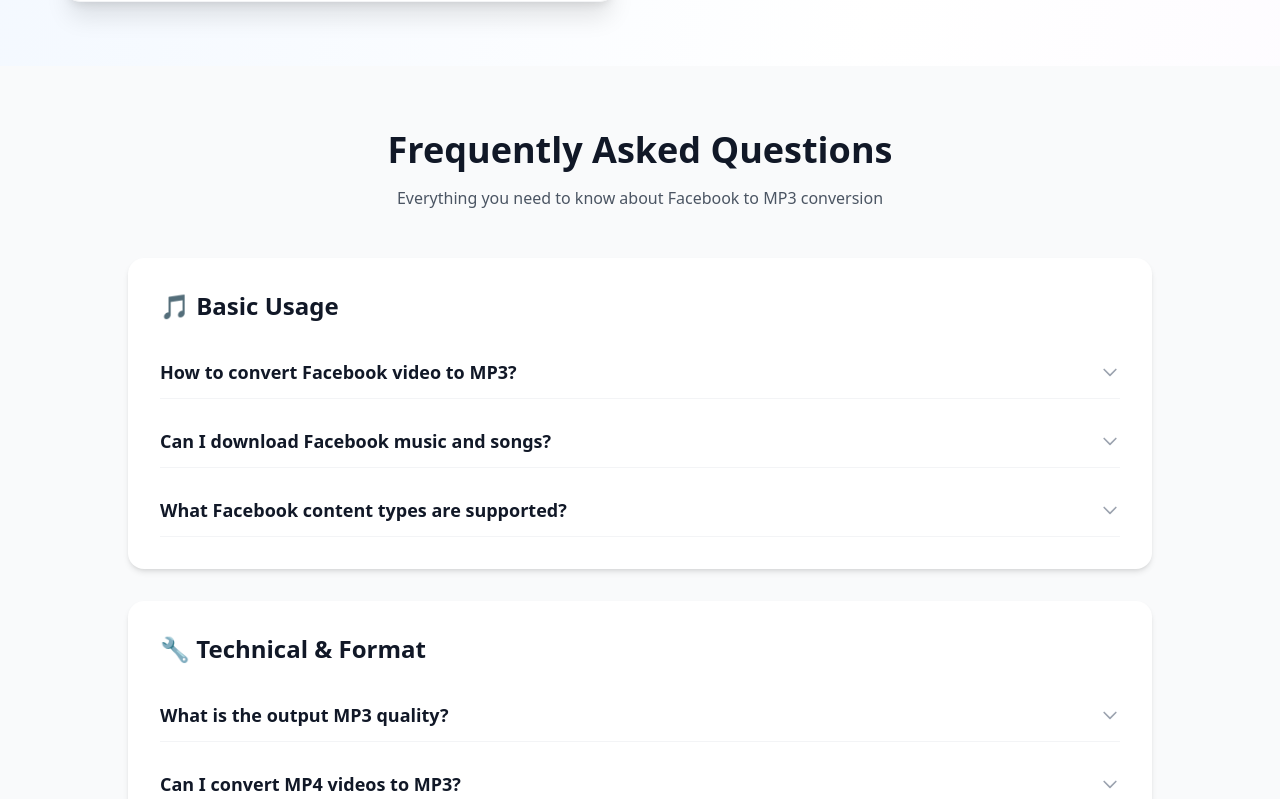
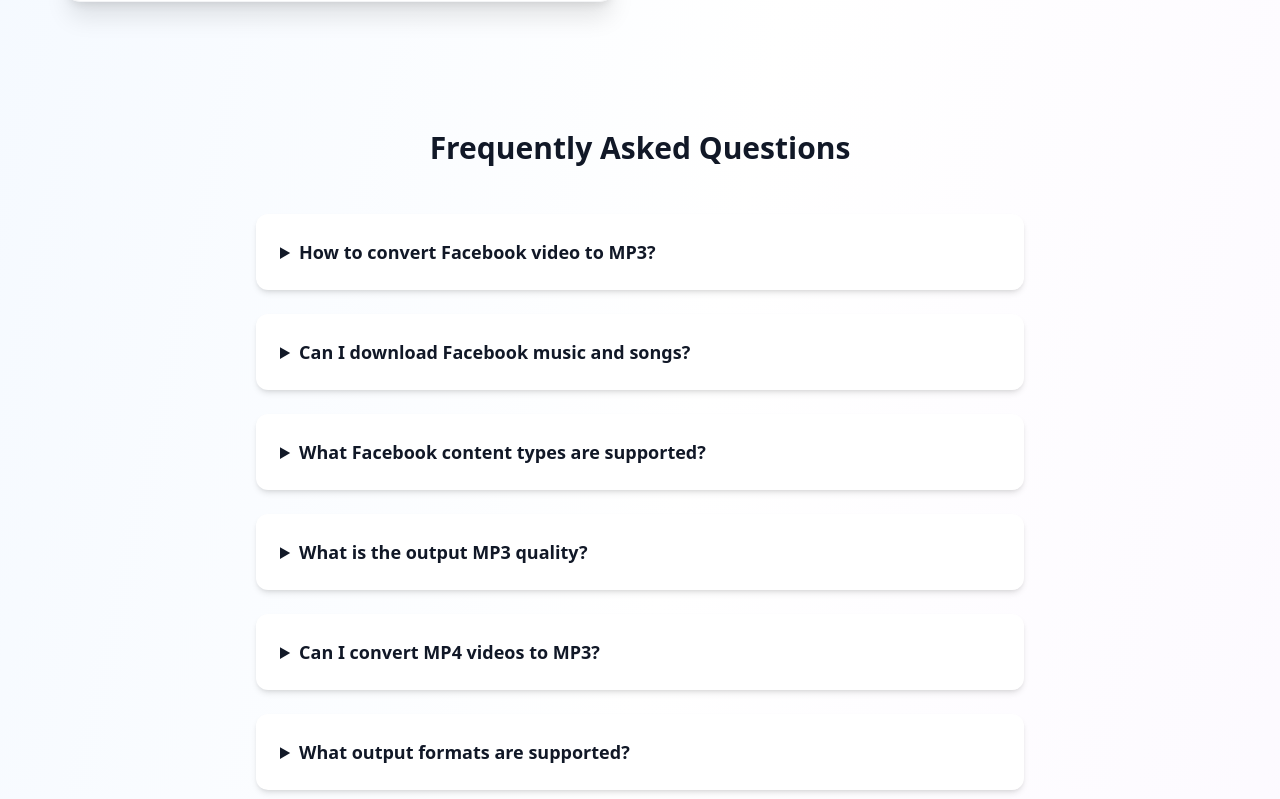
Before and after one commit to frankchen622/fb-video-downloader, a Next.js app: page /facebook-to-mp3 in a window 1280 px wide. Shown: the part 2261-3060 px from the top of the page. Built offline with nearby package versions, Linux system fonts and the light colour scheme.

Commit message:
Simplify FAQ layout: remove categories, use flat list format

```diff
--- a/pages/facebook-to-mp3.tsx
+++ b/pages/facebook-to-mp3.tsx
@@ -460,40 +460,18 @@
           </div>
         </section>
 
-        <section className="container mx-auto px-4 py-16 bg-gray-50">
-          <div className="max-w-5xl mx-auto">
-            <h2 className="text-3xl md:text-4xl font-bold text-center mb-4">Frequently Asked Questions</h2>
-            <p className="text-center text-gray-600 mb-12">Everything you need to know about Facebook to MP3 conversion</p>
-
-            <div className="space-y-8">
-              {faqData.map((section, idx) => (
-                <div key={idx} className="bg-white rounded-2xl p-6 md:p-8 shadow-md">
-                  <h3 className="text-2xl font-bold mb-6 flex items-center gap-2">
-                    {section.category}
-                  </h3>
-                  <div className="space-y-4">
-                    {section.questions.map((faq, i) => (
-                      <details key={i} className="group">
-                        <summary className="font-semibold text-lg cursor-pointer hover:text-blue-600 transition py-3 border-b border-gray-100 flex justify-between items-center">
-                          <span>{faq.q}</span>
-                          <svg className="w-5 h-5 text-gray-400 group-open:rotate-180 transition-transform flex-shrink-0 ml-2" fill="none" stroke="currentColor" viewBox="0 0 24 24">
-                            <path strokeLinecap="round" strokeLinejoin="round" strokeWidth={2} d="M19 9l-7 7-7-7" />
-                          </svg>
-                        </summary>
-                        <p className="mt-3 text-gray-600 leading-relaxed pl-4 border-l-2 border-blue-200">{faq.a}</p>
-                      </details>
-                    ))}
-                  </div>
-                </div>
+        <section className="container mx-auto px-4 py-16">
+          <div className="max-w-3xl mx-auto">
+            <h2 className="text-3xl font-bold text-center mb-12">Frequently Asked Questions</h2>
+            <div className="space-y-6">
+              {faqData.flatMap(section => section.questions).map((faq, i) => (
+                <details key={i} className="bg-white rounded-xl p-6 shadow-md">
+                  <summary className="font-bold text-lg cursor-pointer hover:text-blue-600 transition">
+                    {faq.q}
+                  </summary>
+                  <p className="mt-4 text-gray-600 leading-relaxed">{faq.a}</p>
+                </details>
               ))}
-            </div>
-
-            <div className="mt-12 bg-gradient-to-r from-blue-600 to-purple-600 rounded-2xl p-8 text-center text-white">
-              <h3 className="text-2xl font-bold mb-3">Ready to Convert?</h3>
-              <p className="mb-6 text-blue-100">Start extracting audio from Facebook videos now - completely free!</p>
-              <a href="#" onClick={(e) => { e.preventDefault(); window.scrollTo({ top: 0, behavior: 'smooth' }); }} className="inline-block px-8 py-3 bg-white text-blue-600 font-semibold rounded-lg hover:shadow-xl transition">
-                Convert Facebook to MP3 Now
-              </a>
             </div>
           </div>
         </section>
```
